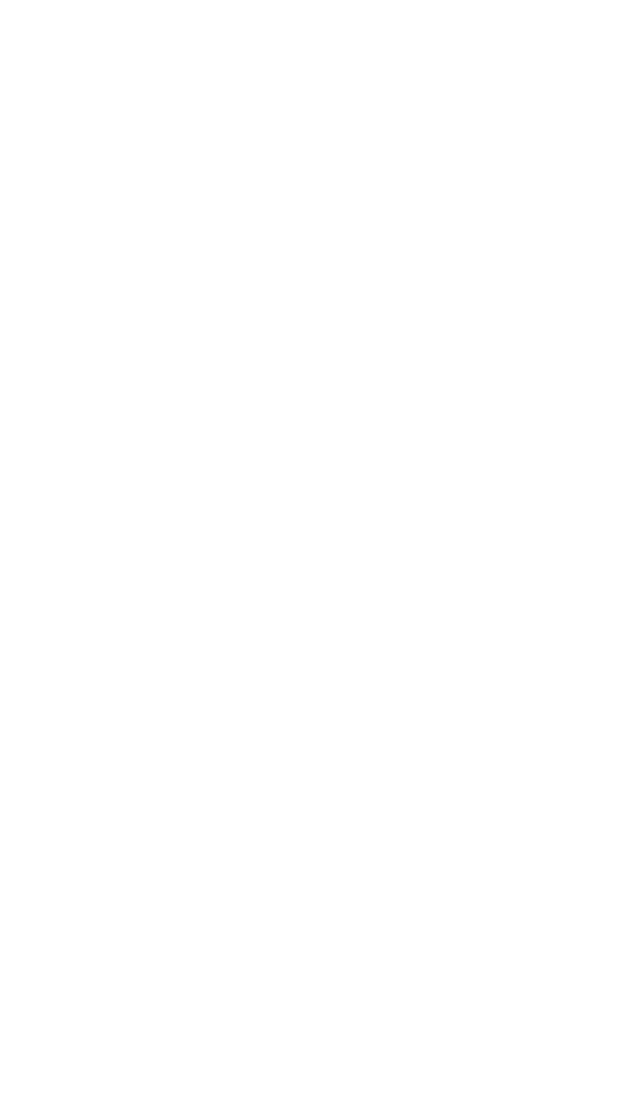
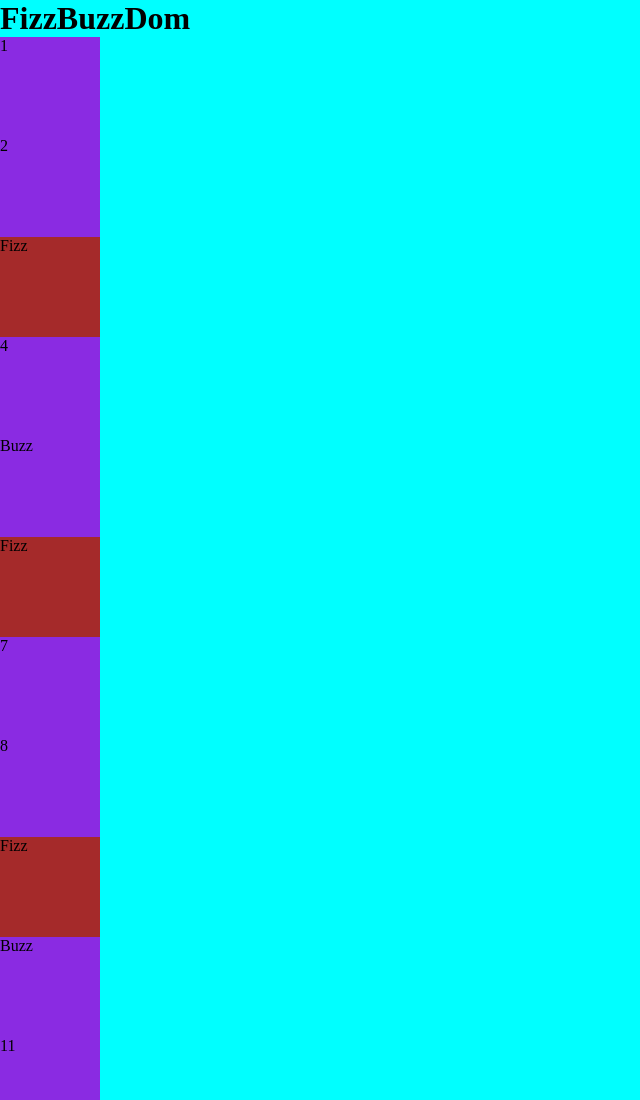
Before and after one commit to Scova89/js-fizzbuzzdom, a plain HTML site: page index.html in a window 1280 px wide. Shown: the top 1100 px of the page, without its empty margins (0-640 px from the left). Before the commit the page ends 800 px from the top, so only its background shows below. Drawn offline with Linux system fonts and the light colour scheme.

Commit message:
box colorati

```diff
--- /dev/null
+++ b/css/style.css
@@ -0,0 +1,29 @@
+*{
+    margin: 0;
+    padding: 0;
+    box-sizing: border-box;
+}
+
+
+
+.container{
+    background-color: aqua;
+}
+
+ul{
+    list-style: none;
+}
+
+.box{
+    height: 100px;
+    width: 100px;
+    background-color: blueviolet;
+}
+
+.Fizz{
+    background-color: brown;
+}
+
+.Buzz
+
+.FizzBuzz
--- a/index.html
+++ b/index.html
@@ -5,10 +5,17 @@
     <meta http-equiv="X-UA-Compatible" content="IE=edge">
     <meta name="viewport" content="width=device-width, initial-scale=1.0">
     <title>FizzBuzzDom</title>
+    <link rel="stylesheet" href="css/style.css">
 </head>
 <body>
+    <div class="container">
+        <h1>FizzBuzzDom</h1>
+        <ul id="box">
 
-    <ul id="box"></ul>
+        </ul>
+    </div>
+
+
 
     <script src="js/script.js"></script>
 </body>
--- a/js/script.js
+++ b/js/script.js
@@ -1,16 +1,23 @@
 // alert('ciao')
-const box = document.getElementById('box')
-let z = 0
+const box = document.getElementById('box');
+let x = 0;
 
 for(let i = 1; i <= 100; i++){
-    if(i % 3 == 0){
+    if(i % 15 == 0){
+        x= 'FizzBuzz';
+    } else if(i % 3 == 0){
         x= 'Fizz';
     }else if(i % 5 == 0){
         x= 'Buzz';
-    }else if(i % 15 == 0){
-        x= 'FizzBuzz';
     }else{
         x=i;
     }
     console.log(x);
+
+    if (isNaN(x)){
+        // se x è una stringa entri
+        box.innerHTML += `<li class='box ${x}'>${x}</li>`;
+    }else{
+        box.innerHTML += `<li class='box'>${x}</li>`;
+    }
 }
```
